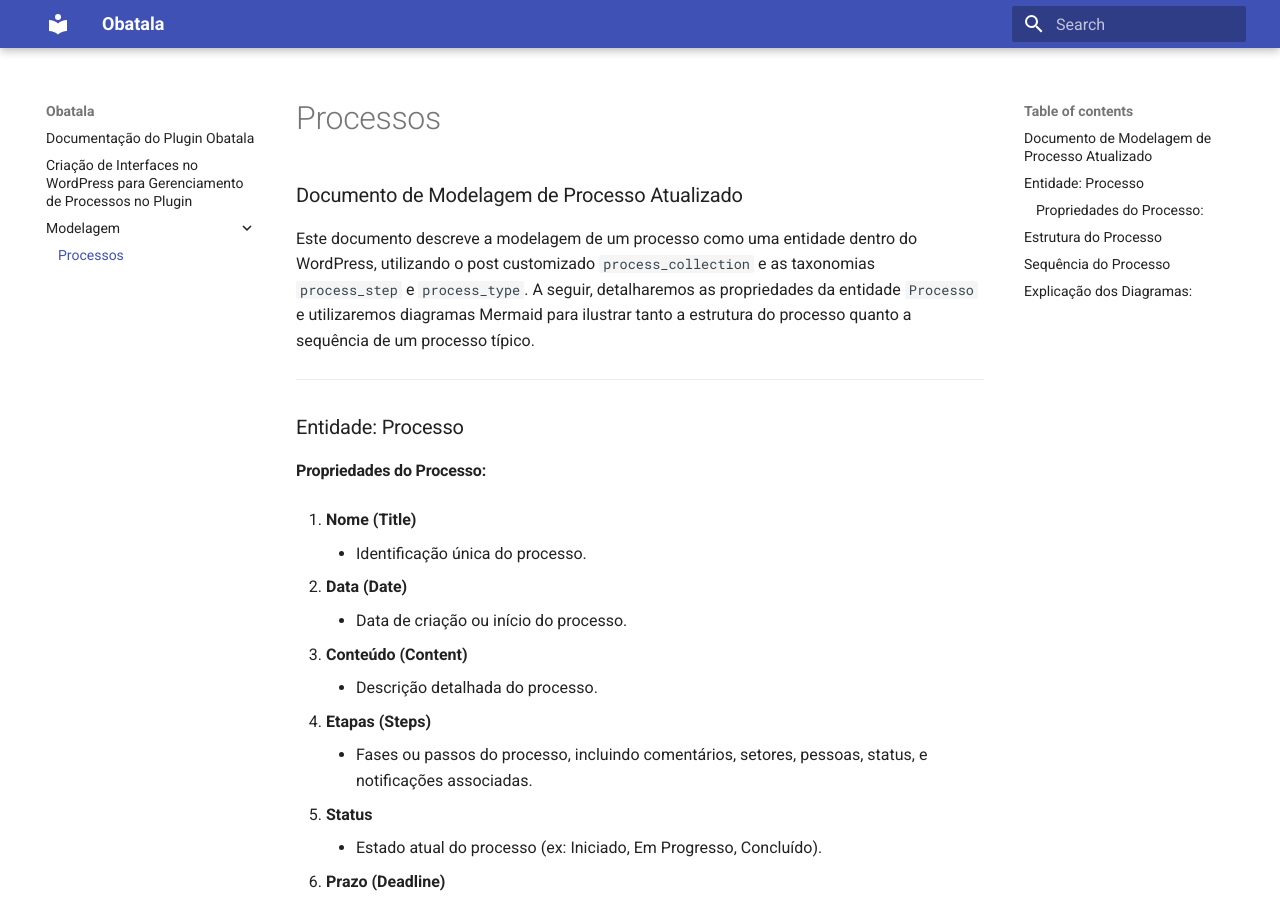
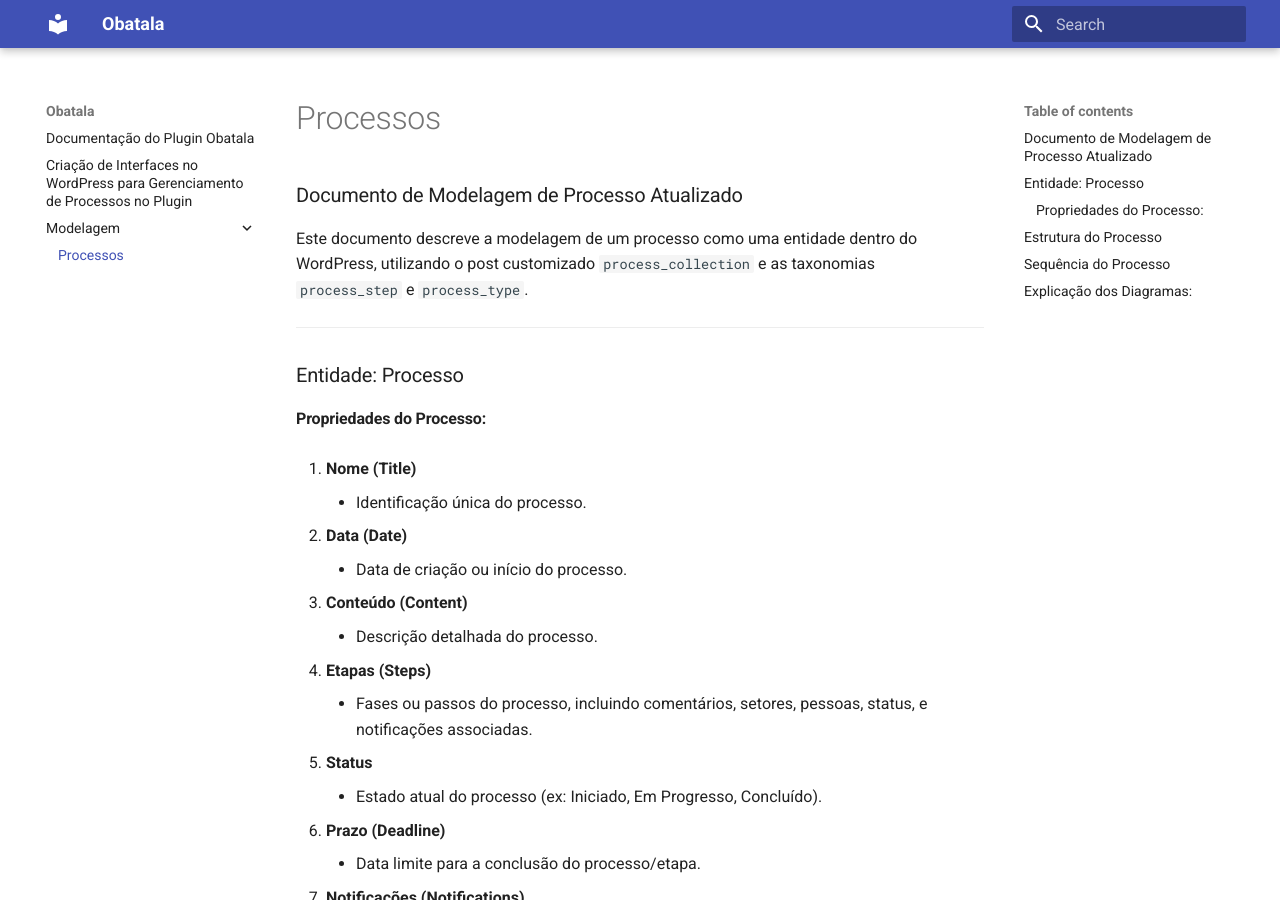
Before and after one commit to Nocs-lab/Obatala, an MkDocs documentation site: the page built from docs/docs/modelagem/processos.md, in a window 1280 px wide and 900 px high. Built offline with MkDocs 1.6.1 and Material for MkDocs 9.7.7, drawn with Linux system fonts in a browser that asks for light colours.

Commit message:
chore: atualiza .gitignore e processos

```diff
--- a/docs/docs/modelagem/processos.md
+++ b/docs/docs/modelagem/processos.md
@@ -1,6 +1,6 @@
 ### Documento de Modelagem de Processo Atualizado
 
-Este documento descreve a modelagem de um processo como uma entidade dentro do WordPress, utilizando o post customizado `process_collection` e as taxonomias `process_step` e `process_type`. A seguir, detalharemos as propriedades da entidade `Processo` e utilizaremos diagramas Mermaid para ilustrar tanto a estrutura do processo quanto a sequência de um processo típico.
+Este documento descreve a modelagem de um processo como uma entidade dentro do WordPress, utilizando o post customizado `process_collection` e as taxonomias `process_step` e `process_type`.
 
 ---
 
```
Also changed, not shown: 1 other file.
